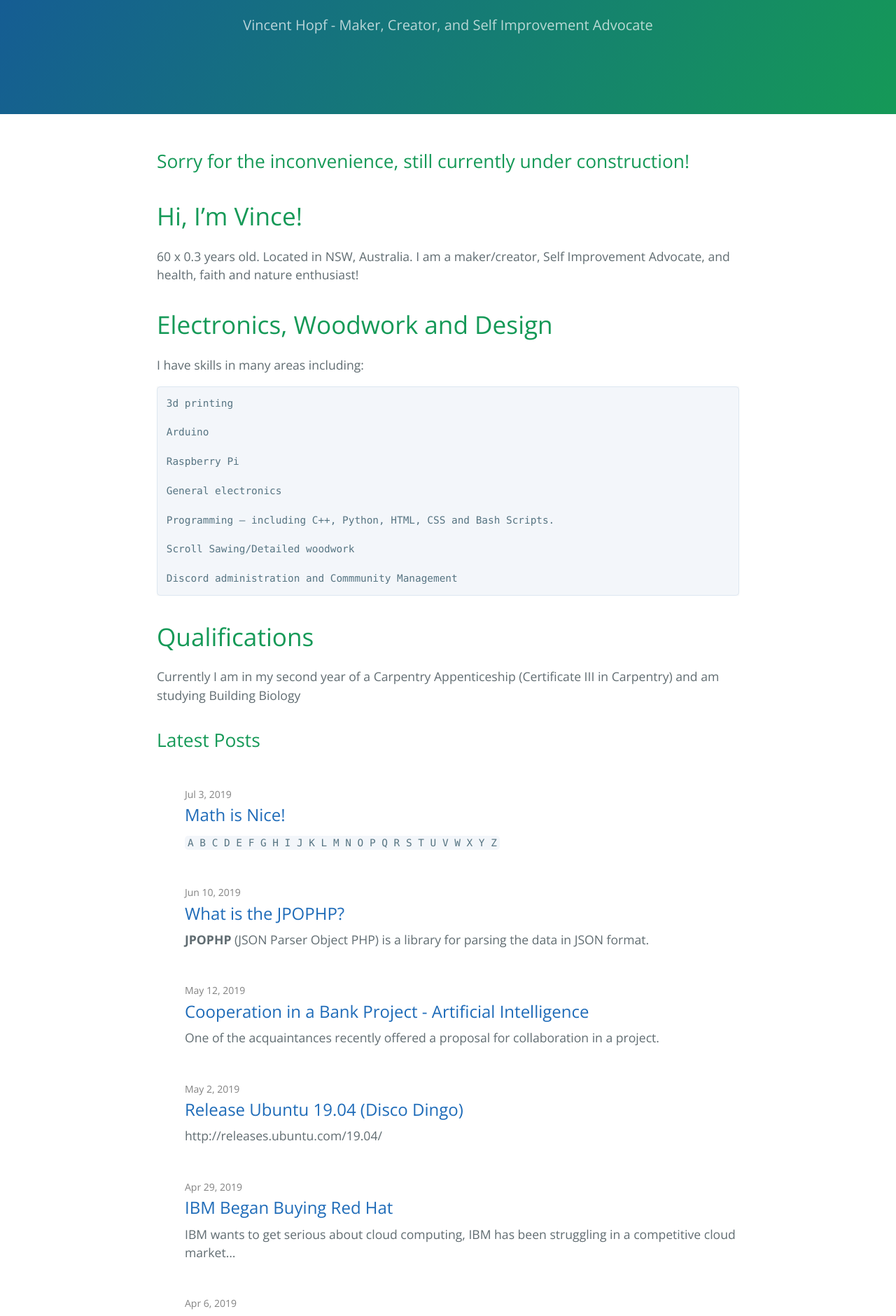
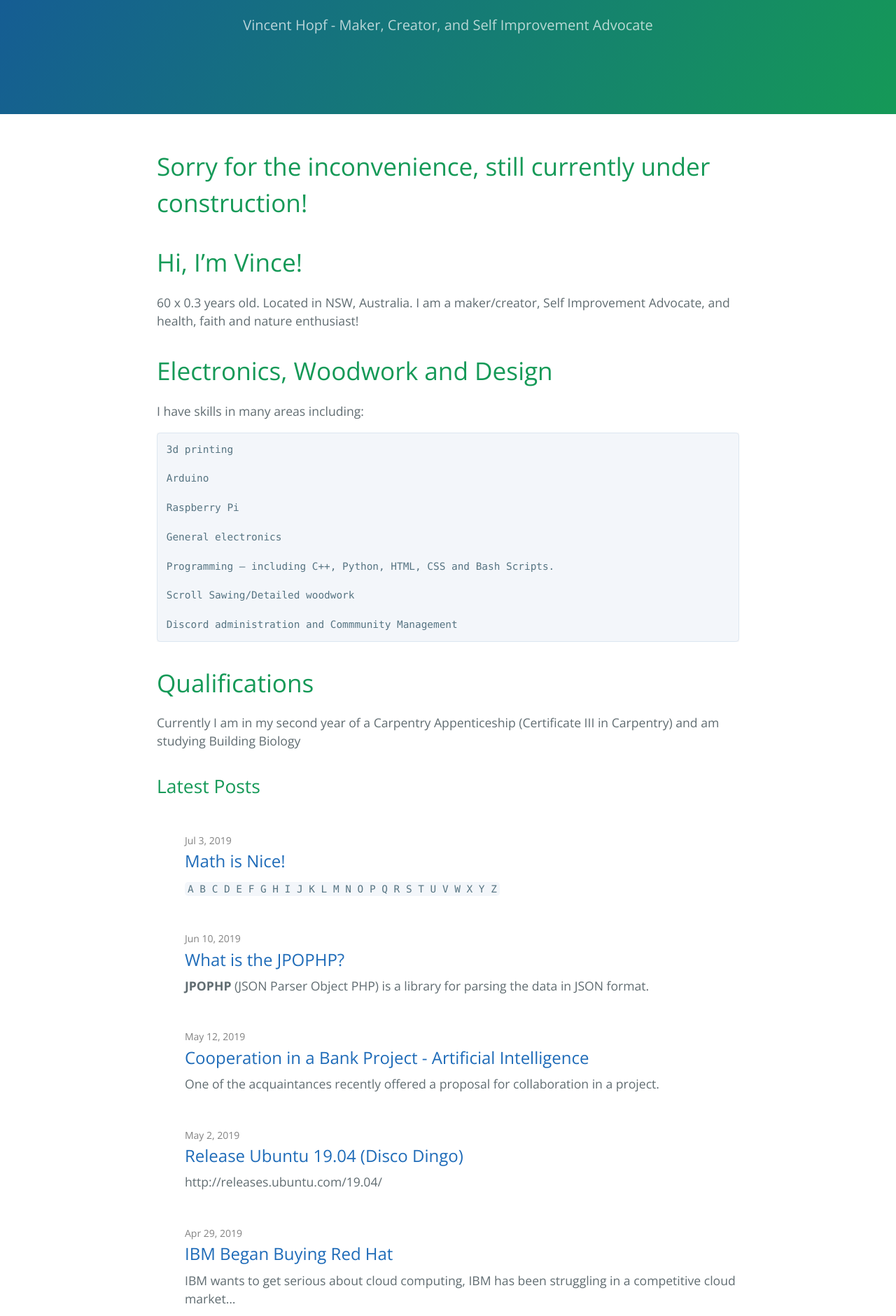
Before and after one commit to MentallySound/mentallysound.github.io, a Jekyll site: the page built from index.md, in a window 1280 px wide. Shown: the part 341-2221 px from the top of the page at 70% size. Built offline with Jekyll 4.4.1, drawn with Linux system fonts in a browser that asks for light colours; our own code applies the rules of GitHub Pages for plain Markdown files.

```diff
--- a/index.md
+++ b/index.md
@@ -1,7 +1,8 @@
 ---
 layout: home
 ---
-## Sorry for the inconvenience, still currently under construction!
+
+# Sorry for the inconvenience, still currently under construction!
 
 # Hi, I'm Vince!
 60 x 0.3 years old. Located in NSW, Australia.
```
